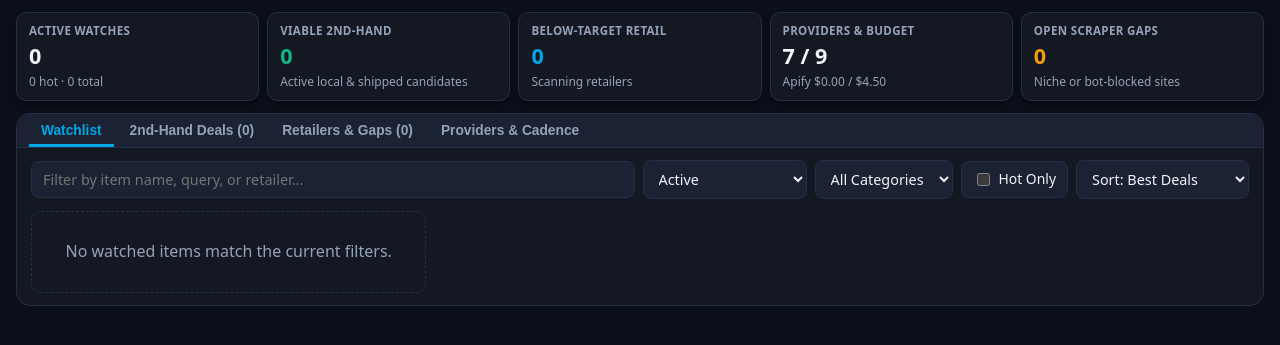
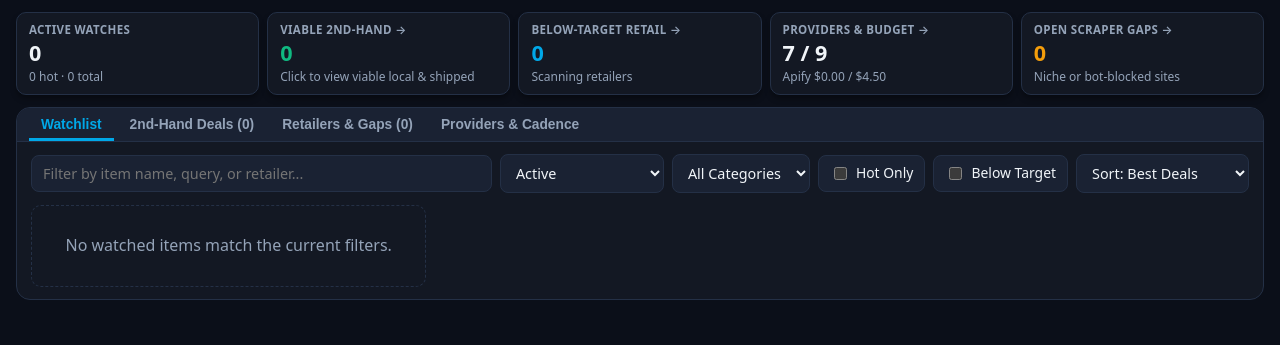
Before and after one commit to Awdball/argos, a FastAPI app: page / in a window 1280 px wide. Shown: the part 59-404 px from the top of the page. Run offline with FastAPI, Linux system fonts and the light colour scheme; some libraries are stand-ins or nearby versions.

Commit message:
Hide archived watches in webUI, add Alt Image & custom URL controls, clickable KPI tiles, and custom radius on induct

```diff
--- a/src/argos/companion.py
+++ b/src/argos/companion.py
@@ -421,6 +421,7 @@ def build_dashboard_payload(session: Session, settings: Settings) -> Dict[str, A
     """Assemble the complete companion dashboard state in a single query pass."""
     items = session.scalars(
         select(WatchItem)
+        .where(WatchItem.status != "archived")
         .options(
             selectinload(WatchItem.benchmarks),
             selectinload(WatchItem.listings),
--- a/src/argos/static/app.css
+++ b/src/argos/static/app.css
@@ -239,6 +239,14 @@ a:hover { text-decoration: underline; }
   padding: 9px 12px;
   box-shadow: var(--card-shadow, none);
 }
+.kpi-link {
+  text-align: left;
+  color: inherit;
+  font-family: inherit;
+  cursor: pointer;
+  transition: border-color 0.15s ease, transform 0.1s ease;
+}
+.kpi-link:hover { border-color: var(--accent); transform: translateY(-1px); }
 .kpi-label { font-size: 0.72rem; color: var(--muted); font-weight: 600; text-transform: uppercase; letter-spacing: 0.03em; }
 .kpi-value { font-size: 1.35rem; font-weight: 800; margin: 1px 0; }
 .kpi-sub { font-size: 0.75rem; color: var(--muted); }
--- a/src/argos/static/app.js
+++ b/src/argos/static/app.js
@@ -378,12 +378,15 @@
     const st = document.getElementById("filter-status").value;
     const cat = document.getElementById("filter-category").value;
     const hotOnly = document.getElementById("filter-hot").checked;
+    const belowTargetOnly = document.getElementById("filter-below-target")?.checked || false;
     const sortBy = document.getElementById("sort-items").value;
 
     const rows = data.items.filter((it) => {
+      if (it.status === "archived") return false;
       if (st !== "all" && it.status !== st) return false;
       if (cat !== "all" && it.category !== cat) return false;
       if (hotOnly && !it.is_hot) return false;
+      if (belowTargetOnly && !it.best_retail?.meets_target) return false;
       if (q) {
         const hay = [
           it.name,
@@ -751,6 +754,56 @@
       },
     });
 
+    const seenExcluded = (state.excludedImages ||= {});
+    const altPhotoBtn = el("button", {
+      type: "button",
+      class: "btn btn-secondary btn-sm",
+      text: "Alt Image",
+      onClick: async (e) => {
+        const btn = e.currentTarget;
+        btn.disabled = true;
+        btn.textContent = "Finding Alt...";
+        try {
+          const hist = (seenExcluded[item.id] ||= []);
+          if (item.image_url && !hist.includes(item.image_url)) hist.push(item.image_url);
+          const res = await apiJson(`/api/items/${item.id}/refresh-image`, {
+            method: "POST",
+            body: JSON.stringify({ alternative: true, exclude_urls: hist }),
+          });
+          if (res.image_url && !hist.includes(res.image_url)) hist.push(res.image_url);
+          toast(res.has_image ? "Loaded alternative product image" : "No alternative image found");
+          await refreshDashboard();
+          renderDetailBody(item.id);
+        } catch (err) {
+          toast(`Alt image failed: ${err.message}`);
+        } finally {
+          btn.disabled = false;
+          btn.textContent = "Alt Image";
+        }
+      },
+    });
+
+    const customPhotoBtn = el("button", {
+      type: "button",
+      class: "btn btn-ghost btn-sm",
+      text: "Set URL",
+      onClick: async () => {
+        const url = window.prompt("Paste HTTPS product image URL:", item.image_url || "");
+        if (!url || !url.trim().startsWith("https://")) return;
+        try {
+          await apiJson(`/api/items/${item.id}/refresh-image`, {
+            method: "POST",
+            body: JSON.stringify({ image_url: url.trim() }),
+          });
+          toast("Updated product image URL");
+          await refreshDashboard();
+          renderDetailBody(item.id);
+        } catch (err) {
+          toast(`Image URL failed: ${err.message}`);
+        }
+      },
+    });
+
     const scanBtn = el("button", {
       type: "button",
       class: "btn btn-primary btn-sm",
@@ -776,7 +829,11 @@
     const hero = el("div", { class: "detail-hero" }, [
       el("div", { class: "detail-photo-box" }, [
         el("img", { src: item.image_endpoint, alt: item.name, width: 480, height: 320 }),
-        refreshPhotoBtn,
+        el("div", { style: "display:flex;gap:6px;flex-wrap:wrap;justify-content:center;" }, [
+          refreshPhotoBtn,
+          altPhotoBtn,
+          customPhotoBtn,
+        ]),
       ]),
       el("div", { style: "display:flex;flex-direction:column;gap:10px;" }, [
         el("div", { style: "display:flex;flex-wrap:wrap;gap:6px;align-items:center;" }, [
@@ -1022,6 +1079,8 @@
       progress.hidden = false;
       progress.textContent = "Researching new/used pricing, negative guards, trusted retailers, local Craigslist & fetching product photo...";
       try {
+        const radiusRaw = document.getElementById("add-radius-miles")?.value;
+        const radiusVal = radiusRaw ? Number(radiusRaw) : null;
         const created = await apiJson("/api/items/induct", {
           method: "POST",
           body: JSON.stringify({
@@ -1030,6 +1089,7 @@
             auto_activate: document.getElementById("add-auto-activate").checked,
             notify_telegram: document.getElementById("add-notify-tg").checked,
             fetch_image: true,
+            ...(radiusVal ? { radius_miles: radiusVal } : {}),
           }),
         });
         dialog.close();
@@ -1046,12 +1106,35 @@
   }
 
   function setupToolbarAndActions() {
-    for (const id of ["filter-search", "filter-status", "filter-category", "filter-hot", "sort-items"]) {
+    for (const id of ["filter-search", "filter-status", "filter-category", "filter-hot", "filter-below-target", "sort-items"]) {
       const node = document.getElementById(id);
+      if (!node) continue;
       node.addEventListener(id === "filter-search" ? "input" : "change", () => {
         if (state.data) renderWatchGrid(state.data);
       });
     }
+
+    const switchToTab = (tabId) => {
+      const tab = document.getElementById(tabId);
+      if (tab) tab.click();
+    };
+    document.getElementById("kpi-card-active")?.addEventListener("click", () => {
+      const bt = document.getElementById("filter-below-target");
+      if (bt) bt.checked = false;
+      document.getElementById("filter-status").value = "active";
+      switchToTab("tab-watchlist");
+      if (state.data) renderWatchGrid(state.data);
+    });
+    document.getElementById("kpi-card-secondhand")?.addEventListener("click", () => switchToTab("tab-deals"));
+    document.getElementById("kpi-card-below-target")?.addEventListener("click", () => {
+      const bt = document.getElementById("filter-below-target");
+      if (bt) bt.checked = true;
+      document.getElementById("filter-status").value = "all";
+      switchToTab("tab-watchlist");
+      if (state.data) renderWatchGrid(state.data);
+    });
+    document.getElementById("kpi-card-providers")?.addEventListener("click", () => switchToTab("tab-providers"));
+    document.getElementById("kpi-card-gaps")?.addEventListener("click", () => switchToTab("tab-gaps"));
 
     document.getElementById("refresh-btn").addEventListener("click", refreshDashboard);
     const hermesBtn = document.getElementById("hermes-status-btn");
--- a/src/argos/templates/dashboard.html
+++ b/src/argos/templates/dashboard.html
@@ -49,33 +49,33 @@
 
   <main class="container">
     <section class="kpi-grid" aria-label="Watchlist summary">
-      <article class="kpi-card">
+      <button type="button" class="kpi-card kpi-link" id="kpi-card-active">
         <div class="kpi-label">Active Watches</div>
         <div class="kpi-value" id="kpi-active">{{ summary.watches_active }}</div>
         <div class="kpi-sub" id="kpi-hot">{{ summary.watches_hot }} hot &middot; {{ summary.watches_total }} total</div>
-      </article>
-      <article class="kpi-card">
-        <div class="kpi-label">Viable 2nd-Hand</div>
+      </button>
+      <button type="button" class="kpi-card kpi-link" id="kpi-card-secondhand">
+        <div class="kpi-label">Viable 2nd-Hand &rarr;</div>
         <div class="kpi-value good" id="kpi-secondhand">{{ summary.viable_secondhand_count }}</div>
-        <div class="kpi-sub">Active local &amp; shipped candidates</div>
-      </article>
-      <article class="kpi-card">
-        <div class="kpi-label">Below-Target Retail</div>
+        <div class="kpi-sub">Click to view viable local &amp; shipped</div>
+      </button>
+      <button type="button" class="kpi-card kpi-link" id="kpi-card-below-target">
+        <div class="kpi-label">Below-Target Retail &rarr;</div>
         <div class="kpi-value accent" id="kpi-below-target">{{ summary.below_target_retail_count }}</div>
         <div class="kpi-sub" id="kpi-best-discount">
           {% if summary.best_discount_pct is not none %}Best discount {{ summary.best_discount_pct }}%{% else %}Scanning retailers{% endif %}
         </div>
-      </article>
-      <article class="kpi-card">
-        <div class="kpi-label">Providers &amp; Budget</div>
+      </button>
+      <button type="button" class="kpi-card kpi-link" id="kpi-card-providers">
+        <div class="kpi-label">Providers &amp; Budget &rarr;</div>
         <div class="kpi-value" id="kpi-providers">{{ summary.providers_configured }} / {{ summary.providers_total }}</div>
         <div class="kpi-sub" id="kpi-budget">Apify ${{ "%.2f"|format(summary.apify_spent_usd) }} / ${{ "%.2f"|format(summary.apify_budget_usd) }}</div>
-      </article>
-      <article class="kpi-card">
-        <div class="kpi-label">Open Scraper Gaps</div>
+      </button>
+      <button type="button" class="kpi-card kpi-link" id="kpi-card-gaps">
+        <div class="kpi-label">Open Scraper Gaps &rarr;</div>
         <div class="kpi-value warn" id="kpi-gaps">{{ summary.open_gaps_count }}</div>
         <div class="kpi-sub">Niche or bot-blocked sites</div>
-      </article>
+      </button>
     </section>
 
     <div class="tabs-shell">
@@ -100,10 +100,9 @@
             <input type="search" id="filter-search" class="input" placeholder="Filter by item name, query, or retailer..." aria-label="Filter watched items" />
             <select id="filter-status" class="select" aria-label="Filter by status">
               <option value="active" selected>Active</option>
-              <option value="all">All Statuses</option>
+              <option value="all">All Non-Archived</option>
               <option value="pending_approval">Pending Approval</option>
               <option value="paused">Paused</option>
-              <option value="archived">Archived</option>
             </select>
             <select id="filter-category" class="select" aria-label="Filter by category">
               <option value="all">All Categories</option>
@@ -111,6 +110,10 @@
             <label class="check-pill">
               <input type="checkbox" id="filter-hot" />
               <span>Hot Only</span>
+            </label>
+            <label class="check-pill">
+              <input type="checkbox" id="filter-below-target" />
+              <span>Below Target</span>
             </label>
             <select id="sort-items" class="select" aria-label="Sort watched items">
               <option value="deals">Sort: Best Deals</option>
@@ -196,6 +199,10 @@
         <textarea id="add-raw-request" class="textarea" rows="3" required autofocus placeholder="e.g. Milwaukee M18 Fuel 1/2 impact wrench or kit with 5.0Ah battery"></textarea>
         <span class="field-hint">Argos will research new retail baselines, secondary comps, negative keywords, trusted retailers, geo-radius, and fetch a product image automatically.</span>
       </label>
+      <label class="field">
+        <span class="field-label">2nd-Hand Max Distance (miles, optional)</span>
+        <input type="number" id="add-radius-miles" class="input" min="5" max="250" placeholder="Auto (based on item value, or e.g. 20)" />
+      </label>
       <div class="checkbox-stack">
         <label class="check-row">
           <input type="checkbox" id="add-is-hot" />
```
Also changed, not shown: src/argos/api.py (+13 -1 lines), src/argos/image_fetcher.py (+5 -2 lines), tests/test_api.py (+30 -0 lines).
